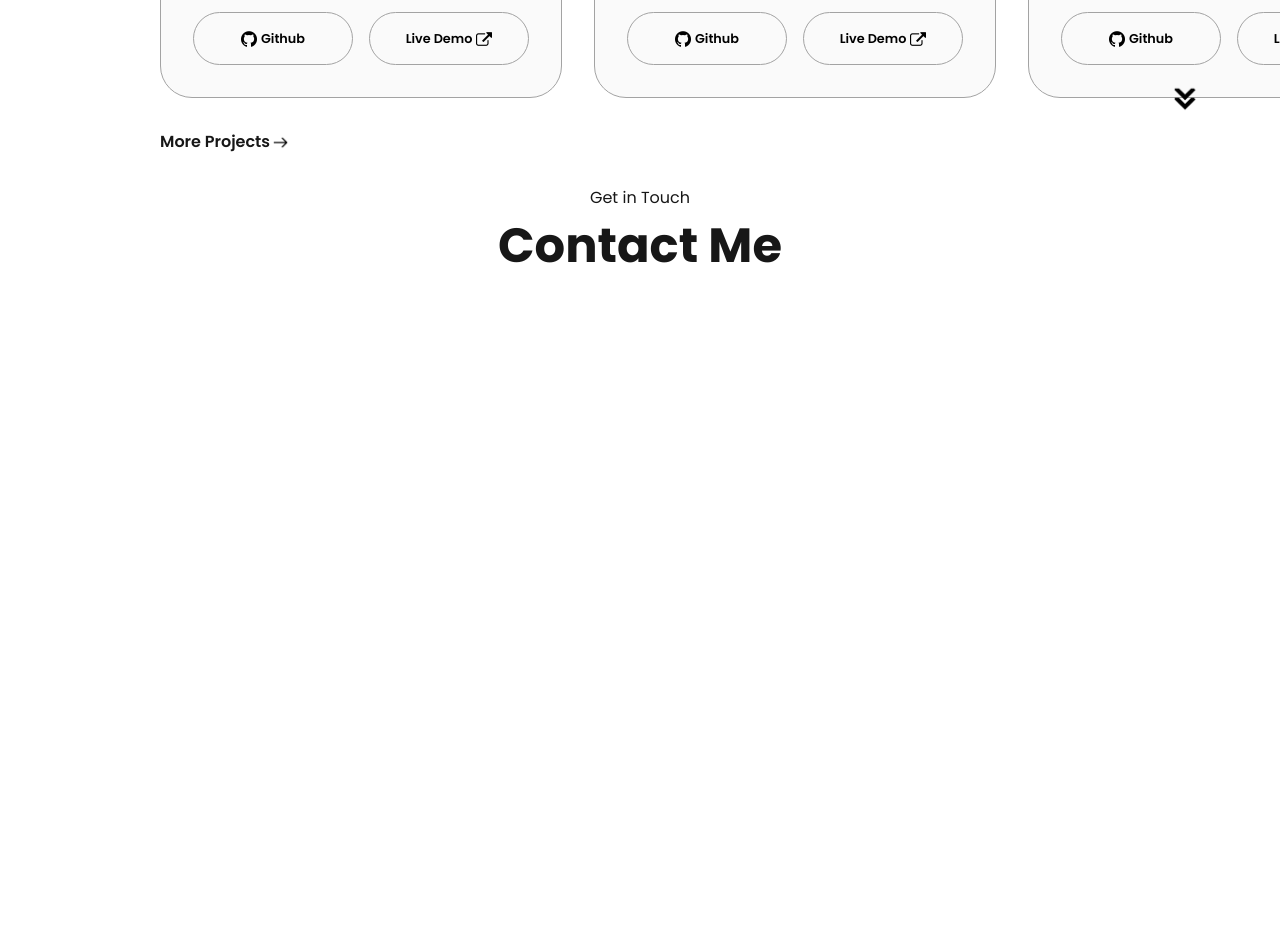
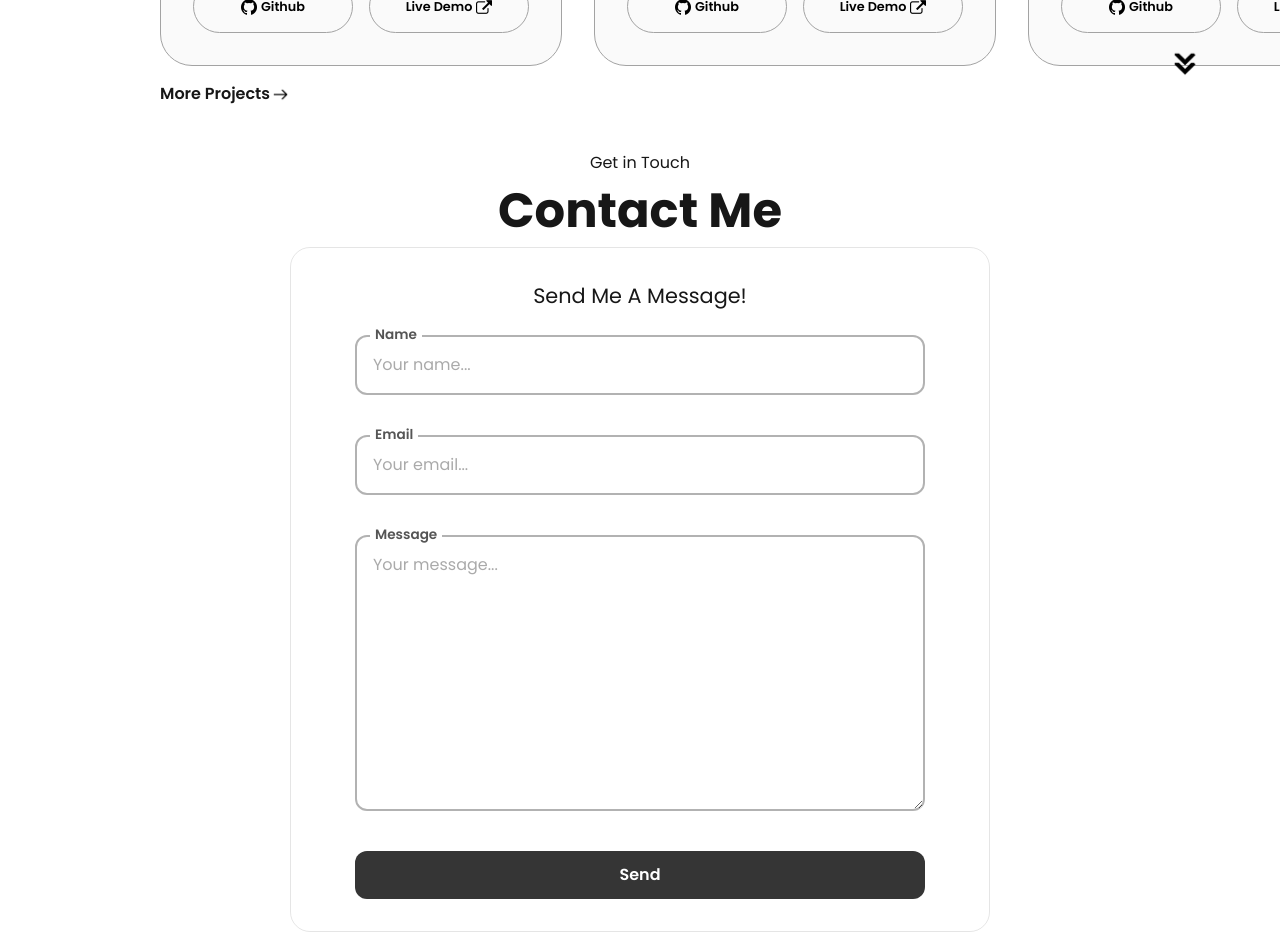
Before and after one commit to PatrickZ3/professionalPortfolio, a Next.js app: page / in a window 1280 px wide. Shown: the part 2600-3532 px from the top of the page. Built offline with nearby package versions, Linux system fonts and the light colour scheme.

Commit message:
email commit

```diff
--- a/package.json
+++ b/package.json
@@ -9,10 +9,12 @@
     "lint": "next lint"
   },
   "dependencies": {
+    "@emailjs/browser": "^4.4.1",
     "framer-motion": "^12.4.7",
     "next": "^15.2.0",
     "react": "^19.0.0",
-    "react-dom": "^19.0.0"
+    "react-dom": "^19.0.0",
+    "react-hot-toast": "^2.5.2"
   },
   "devDependencies": {
     "@eslint/eslintrc": "^3",
--- a/src/app/components/contact.tsx
+++ b/src/app/components/contact.tsx
@@ -1,10 +1,107 @@
 "use client";
 import React, { useState } from 'react';
+import emailjs from "@emailjs/browser";
+import toast from 'react-hot-toast';
 
 export default function Contact() {
-  return (
-    <div>
+    const [formData, setFormData] = useState({
+        name: '',
+        email: '',
+        project: '',
+    });
 
-    </div>
-  )
+    const sendEmail = (e: React.FormEvent<HTMLFormElement>) => {
+        e.preventDefault();
+        const emailRegex = /^[a-zA-Z0-9._-]+@[a-zA-Z0-9.-]+\.[a-zA-Z]{2,4}$/;
+
+        if (!formData.name || !formData.email || !formData.project) {
+            toast.error("Please fill out all fields.");
+            return;
+        }
+
+        if (!emailRegex.test(formData.email)) {
+            toast.error("Please enter a valid email address.");
+            return;
+        }
+
+        const emailParams = {
+            from_name: formData.name,
+            email: formData.email,
+            message: formData.project
+        };
+
+        emailjs
+            .send(
+                process.env.NEXT_PUBLIC_EMAILJS_SERVICE_ID!,
+                process.env.NEXT_PUBLIC_EMAILJS_TEMPLATE_ID!,
+                emailParams,
+                process.env.NEXT_PUBLIC_EMAILJS_PUBLIC_KEY!
+            )
+            .then(
+                () => {
+                    toast.success("Message Sent!");
+                    setFormData({ name: "", email: "", project: "" });
+                },
+                (error) => {
+                    toast.error("Failed to send message!");
+                    console.error("EmailJS Error:", error.text);
+                }
+            );
+    };
+
+
+    const handleChange = (e: React.ChangeEvent<HTMLInputElement | HTMLTextAreaElement>) => {
+        const { name, value } = e.target;
+        setFormData((prevState) => ({
+            ...prevState,
+            [name]: value,
+        }));
+    };
+
+    return (
+        <div className='contact__container'>
+            <div className='contact__content'>
+                <div className='contact__title'>Send Me A Message!</div>
+                <form onSubmit={sendEmail} className='contact__form'>
+                    <div className='contact__form_div'>
+                        <label className='contact__form_tag'>Name</label>
+                        <input
+                            type='text'
+                            name='name'
+                            className='contact__form_input'
+                            placeholder='Your name...'
+                            value={formData.name}
+                            onChange={handleChange}
+                        />
+                    </div>
+                    <div className='contact__form_div'>
+                        <label className='contact__form_tag'>Email</label>
+                        <input
+                            type='email'
+                            name='email'
+                            className='contact__form_input'
+                            placeholder='Your email...'
+                            value={formData.email}
+                            onChange={handleChange}
+                        />
+                    </div>
+                    <div className='contact__form_div'>
+                        <label className='contact__form_tag'>Message</label>
+                        <textarea
+                            name='project'
+                            cols={30}
+                            rows={10}
+                            className='contact__form_input'
+                            placeholder='Your message...'
+                            value={formData.project}
+                            onChange={handleChange}
+                        />
+                    </div>
+                    <button type='submit' className='contact__button '>
+                        Send
+                    </button>
+                </form>
+            </div>
+        </div>
+    )
 }
--- a/src/app/components/project.tsx
+++ b/src/app/components/project.tsx
@@ -14,7 +14,7 @@ interface ProjectType {
 export default function Project() {
     const featuredProject = projectsData.find(item => item.input === "featuredProject")?.return || [];
     return (
-        <div className="about-containers">
+        <div className="about-containers !m-0">
             {featuredProject.map((project: ProjectType, index: number) => (
                 <div key={index} className="details-container color-container flex flex-col items-center">
                     <Image
--- a/src/app/globals.css
+++ b/src/app/globals.css
@@ -559,7 +559,7 @@ span {
 
 .btn-learnMore{
   position: relative;
-  display: flex;
+  display: inline-flex;
   align-items: center;
   gap: 0.2rem;
 }
@@ -585,3 +585,124 @@ span {
 .btn-learnMore:hover .nextArrow {
   transform: translateX(5px);
 }
+
+.contact__container {
+  display: flex;
+  justify-content: center;
+  align-items: center;
+  background-color: var(--container-color);
+  border: 1px solid rgba(0, 0, 0, 0.1);
+  padding: 2rem 4rem;
+  border-radius: 1.25rem;
+  max-width: 700px;
+  margin: 0 auto;
+}
+
+.contact__content {
+  width: 100%;
+  text-align: center;
+}
+
+.contact__title {
+  font-size: 1.3rem;
+  font-weight: 400;
+  margin-bottom: 1.5rem;
+}
+
+.contact__form {
+  display: flex;
+  flex-direction: column;
+  gap: 1.5rem;
+  margin-top: 1rem;
+}
+
+.contact__form_div {
+  position: relative;
+  width: 100%;
+}
+
+.contact__form_tag {
+  font-size: 0.85rem;
+  font-weight: 600;
+  color: #555;
+  position: absolute;
+  top: -10px;
+  left: 15px;
+  background: white;
+  padding: 0 5px;
+}
+
+.contact__form_input {
+  width: 100%;
+  padding: 1rem;
+  border: 2px solid rgba(0, 0, 0, 0.3);
+  border-radius: 0.75rem;
+  font-size: 1rem;
+  outline: none;
+  background: none;
+}
+
+.contact__form_input:focus {
+  border-color: #171717;
+}
+
+.contact__form_input::placeholder {
+  color: #aaa;
+}
+
+.contact__form_area textarea {
+  height: 150px;
+  resize: none;
+}
+
+.button_container {
+  display: flex;
+  justify-content: center;
+  margin-top: 1rem;
+}
+
+.contact__button {
+  display: flex;
+  align-items: center;
+  justify-content: center;
+  gap: 0.5rem;
+  background: rgb(53, 53, 53);
+  color: white;
+  font-size: 1rem;
+  font-weight: 600;
+  padding: 0.75rem 2rem;
+  border-radius: 0.75rem;
+  cursor: pointer;
+  transition: background 0.3s;
+}
+
+.contact__button:hover {
+  background: rgb(0, 0, 0);
+}
+
+.send__icon {
+  font-size: 1.2rem;
+}
+
+@media screen and (max-width: 768px) {
+  .contact__container {
+      width: 90%;
+      padding: 2rem;
+  }
+}
+
+.contact__form_input {
+  box-sizing: border-box;
+  display: block;
+  width: 100%;
+  height: auto;
+}
+
+.contact__form_div {
+  margin-bottom: 1rem;
+}
+
+.contact__form_input:focus {
+  outline: none;
+  border: 2px solid #171717;
+}
--- a/src/app/page.tsx
+++ b/src/app/page.tsx
@@ -4,6 +4,7 @@ import { motion } from "framer-motion";
 import About from "./components/about";
 import SkillDetail from "./components/skillDetail"
 import Project from "./components/project"
+import Contact from "./components/contact";
 
 export default function Home() {
 
@@ -174,12 +175,13 @@ export default function Home() {
         <div className="title">Projects</div>
         <div className="skills-details-container">
           <Project />
+
         </div>
         <button
-            className="btn-learnMore"
+          className="btn-learnMore !pt-4"
           onClick={() => location.href = '#contact'}
         >
-          <div className="learnMore">More Projects </div>
+          <div className="learnMore ">More Projects </div>
           <Image
             src="/next.png"
             alt="next"
@@ -197,11 +199,11 @@ export default function Home() {
           onClick={() => (window.location.href = "#contacts")}
         />
       </section>
-  <section className="contacts" id="contacts">
-    <div className="section__text__p1">Get in Touch</div>
-    <div className="title">Contact Me</div>
-
-  </section>
+      <section className="contacts" id="contacts">
+        <div className="section__text__p1">Get in Touch</div>
+        <div className="title">Contact Me</div>
+        <Contact />
+      </section>
     </div>
   );
 }
```
Also changed, not shown: 2 other files (tests, documents, lock files or other folders).
